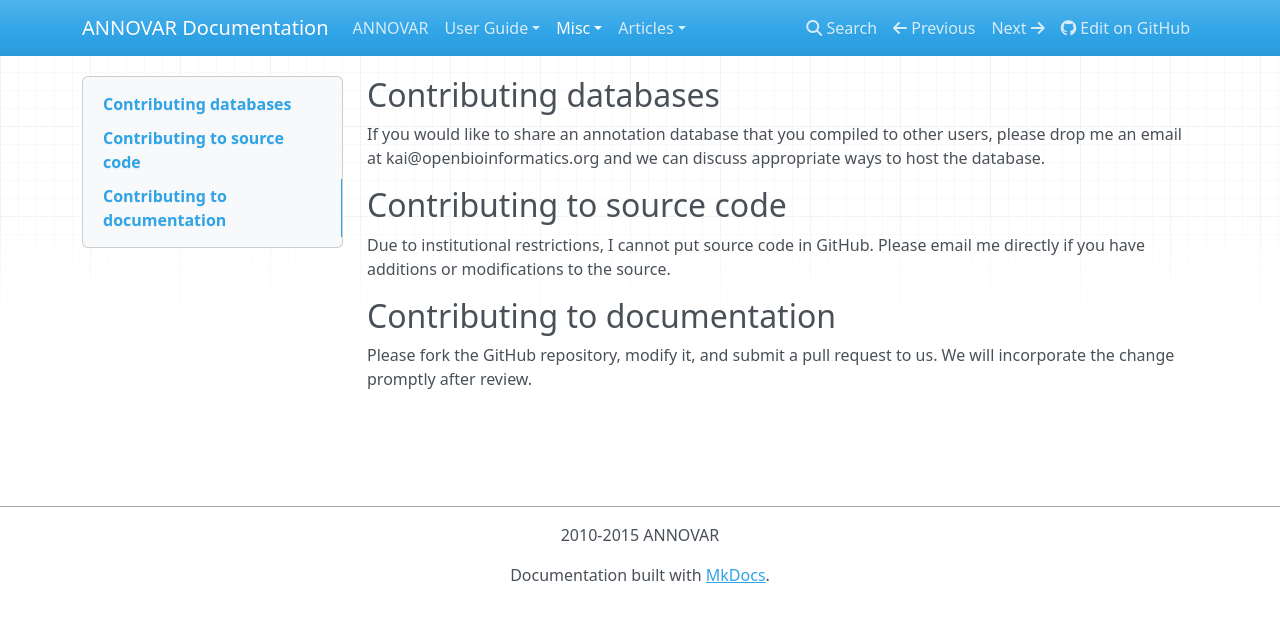
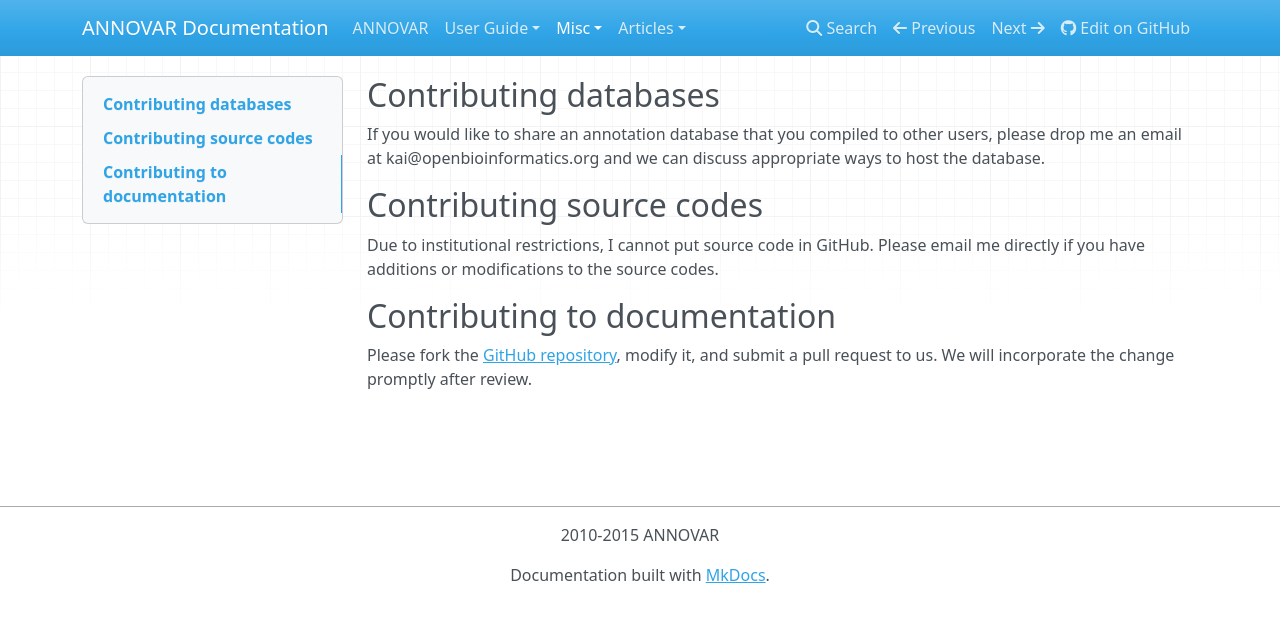
Before and after one commit to WGLab/doc-ANNOVAR, an MkDocs documentation site: the page built from docs/misc/contributing.md, in a window 1280 px wide. Shown: the top 622 px of the page. Built offline with MkDocs 1.6.1, drawn with Linux system fonts in a browser that asks for light colours; nearby versions of some CDN libraries; old or Windows-style settings are respelled for this version of MkDocs.

Commit message:
Updated contributing.md

```diff
--- a/docs/misc/contributing.md
+++ b/docs/misc/contributing.md
@@ -2,10 +2,10 @@
 
 If you would like to share an annotation database that you compiled to other users, please drop me an email at kai@openbioinformatics.org and we can discuss appropriate ways to host the database.
 
-## Contributing to source code
+## Contributing source codes
 
-Due to institutional restrictions, I cannot put source code in GitHub. Please email me directly if you have additions or modifications to the source.
+Due to institutional restrictions, I cannot put source code in GitHub. Please email me directly if you have additions or modifications to the source codes.
 
 ## Contributing to documentation
 
-Please fork the GitHub repository, modify it, and submit a pull request to us. We will incorporate the change promptly after review.
+Please fork the [GitHub repository](https://github.com/WangGenomicsLab/doc-ANNOVAR), modify it, and submit a pull request to us. We will incorporate the change promptly after review.
```
